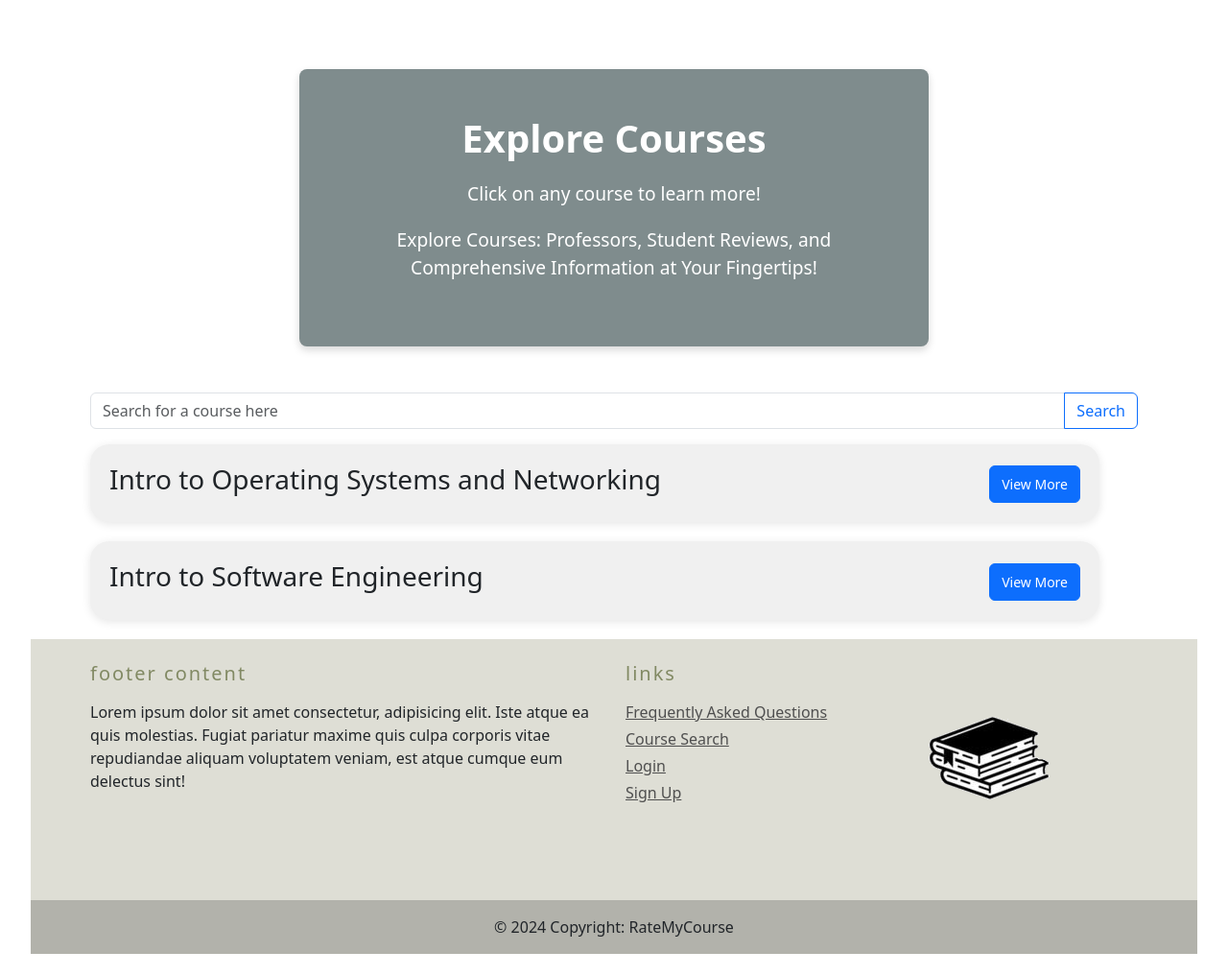
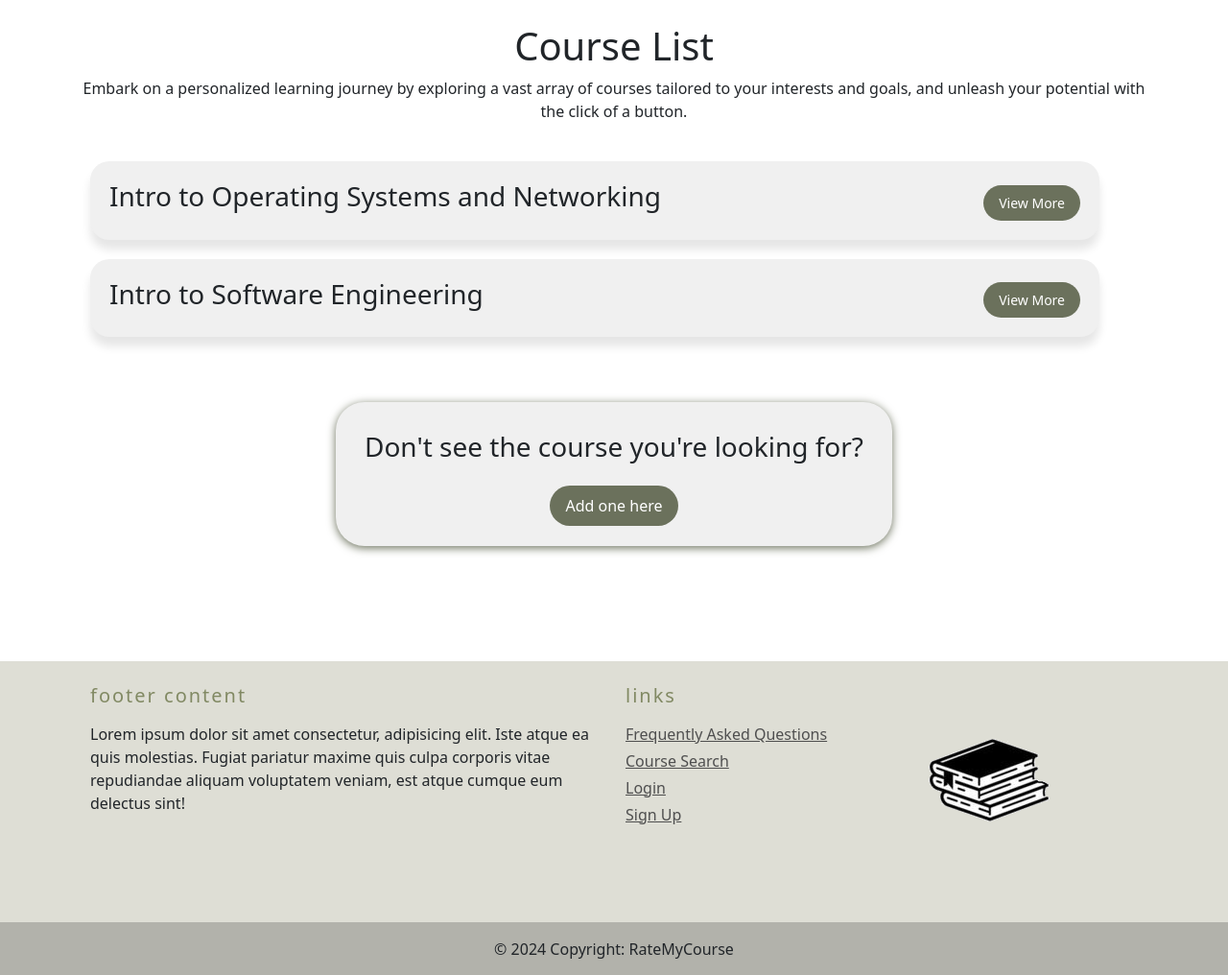
Before and after one commit to lnalewaja/RateMyCourse, a Flask app: page /course_page in a window 1280 px wide. Shown: the part 76-1092 px from the top of the page at 96% size. Run offline with Flask 3, Linux system fonts and the light colour scheme.

Commit message:
updated course_page.html

```diff
--- a/templates/course_page.html
+++ b/templates/course_page.html
@@ -2,29 +2,12 @@
 
 {% block content %}
     <div class="container">
+        <h1 style="text-align: center;">Course List</h1>
+        <p style="text-align: center;">Embark on a personalized learning journey by exploring a vast array of courses tailored to your interests and goals, and unleash your potential with the click of a button.</p>
+        <br>
+
         <!-- Feature Box like in the provided image -->
         <div class="container">
-            <!-- Feature Box with Background Image -->
-            <div id="custom-feature-box" class="feature-box text-white p-5 my-5 position-relative">
-                <div class="position-relative">
-                    <h2 class="text-white">Explore Courses</h2>
-                    <p class="text-white">Click on any course to learn more!</p>
-                    <p class="text-white">Explore Courses: Professors, Student Reviews, and Comprehensive Information at Your Fingertips!</p>
-                </div>
-            </div>
-
-
-
-        <!-- Search bar -->
-        <form action="/courses" method="GET">
-            <div class="input-group mb-3">
-                <input type="text" class="form-control" placeholder="Search for a course here" name="search_query">
-                <button class="btn btn-outline-primary" type="submit">Search</button>
-            </div>
-        </form>
-
-
-
             <!-- Course boxes/bubbles -->
             <style>
                 .course-bubble {
@@ -33,8 +16,9 @@
                     padding: 20px;
                     margin-bottom: 20px;
                     width: calc(100% - 40px);
-                box-shadow: 0px 2px 10px rgba(0, 0, 0, 0.1);
+                    box-shadow: 0px 10px 10px rgba(0, 0, 0, 0.1);
                     position: relative;
+                    text-align: left;
                 }
 
                 .course-bubble h3 {
@@ -50,15 +34,69 @@
                     padding: 8px 12px;
                 }
 
+                /* Style for the new bubble */
+                .create-course-bubble {
+                    background-color: #f0f0f0;
+                    border-radius: 30px;
+                    padding: 30px;
+                    margin-bottom: 20px;
+                    width: fit-content;
+                    box-shadow: 0px 2px 10px #6b715c;
+                    text-align: center;
+                    display: inline-block;
+                }
 
+                .create-course-bubble h3 {
+                    margin-top: 0;
+                }
 
+                .create-course-bubble a {
+                    margin-top: 20px;
+                    font-size: 16px;
+                    padding: 10px 16px;
+                    background-color: #6b715c;
+                    color: white;
+                    border-radius: 30px;
+                    text-decoration: none;
+                }
+                .create-course-bubble a:hover {
+                    background-color: #818963;
+                }
             </style>
 
             {% for course in courses %}
                 <div class="course-bubble">
                     <h3>{{ course.course_name }}</h3>
-                <a href="/courses/{{ course.course_id }}" class="btn btn-primary">View More</a>
+                    <a href="/courses/{{ course.course_id }}" style="background-color: #6b715c; color: white; outline: none; border-radius: 20px; text-decoration: none; padding: 8px 16px;" onmouseover="this.style.backgroundColor='#8c947e'" onmouseout="this.style.backgroundColor='#6b715c'">View More</a>
                 </div>
+
             {% endfor %}
+
+            <!-- New container for creating a course bubble -->
+            <div class="center-container">
+                <br>
+                <br>
+                <div class="create-course-bubble">
+
+                    <h3>Don't see the course you're looking for?</h3>
+                    <br>
+                    <a href="/create_course">Add one here</a>
                 </div>
+            </div>
+        </div>
+    </div>
+
+    <!-- Footer -->
+    <footer class="footer">
+        <div class="container">
+
+        </div>
+    </footer>
+
+
+    <style>
+        .center-container {
+            text-align: center;
+        }
+    </style>
 {% endblock %}
```
Lines whose indentation alone changed are shown as unchanged.
